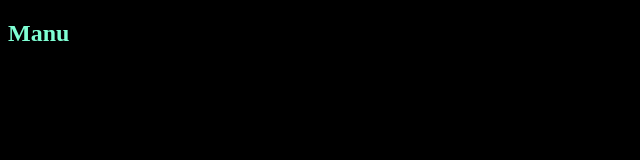
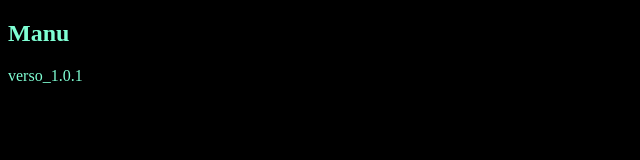
Before and after one commit to AlejandroMaturana/Mi_primer_repo, a plain HTML site: page index.html in a window 1280 px wide. Shown: the full height of the page, 0-640 px from the left. Drawn offline with Linux system fonts and the light colour scheme.

Commit message:
modal_V15.3

```diff
--- /dev/null
+++ b/TESTnode/index.js
@@ -0,0 +1 @@
+console.log("Hola Node")
--- a/index.html
+++ b/index.html
@@ -1,14 +1,23 @@
 <!DOCTYPE html>
 <html lang="es">
+
 <head>
     <meta charset="UTF-8">
     <meta name="viewport" content="width=device-width, initial-scale=1.0">
     <title>.l.</title>
     <style>
-        body{background-color: black;color: aquamarine;}
+        body {
+            background-color: black;
+            color: aquamarine;
+        }
     </style>
 </head>
+
 <body>
     <h2>Manu</h2>
+    <footer>
+        <p>verso_1.0.1</p>
+    </footer>
 </body>
+
 </html>
```
Also changed, not shown: TESTnode/index.html (added, +13 -0 lines), TESTnode/package.json (added, +16 -0 lines), 1 other file.
